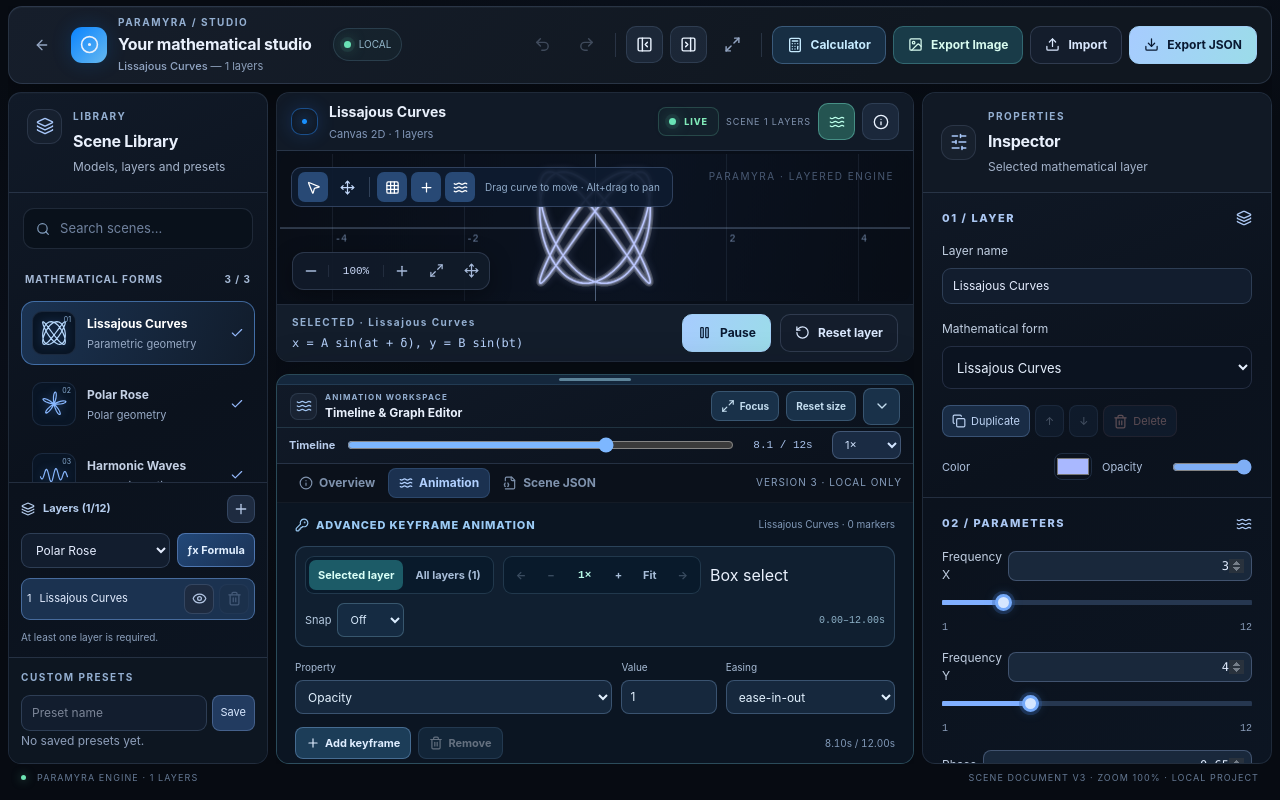
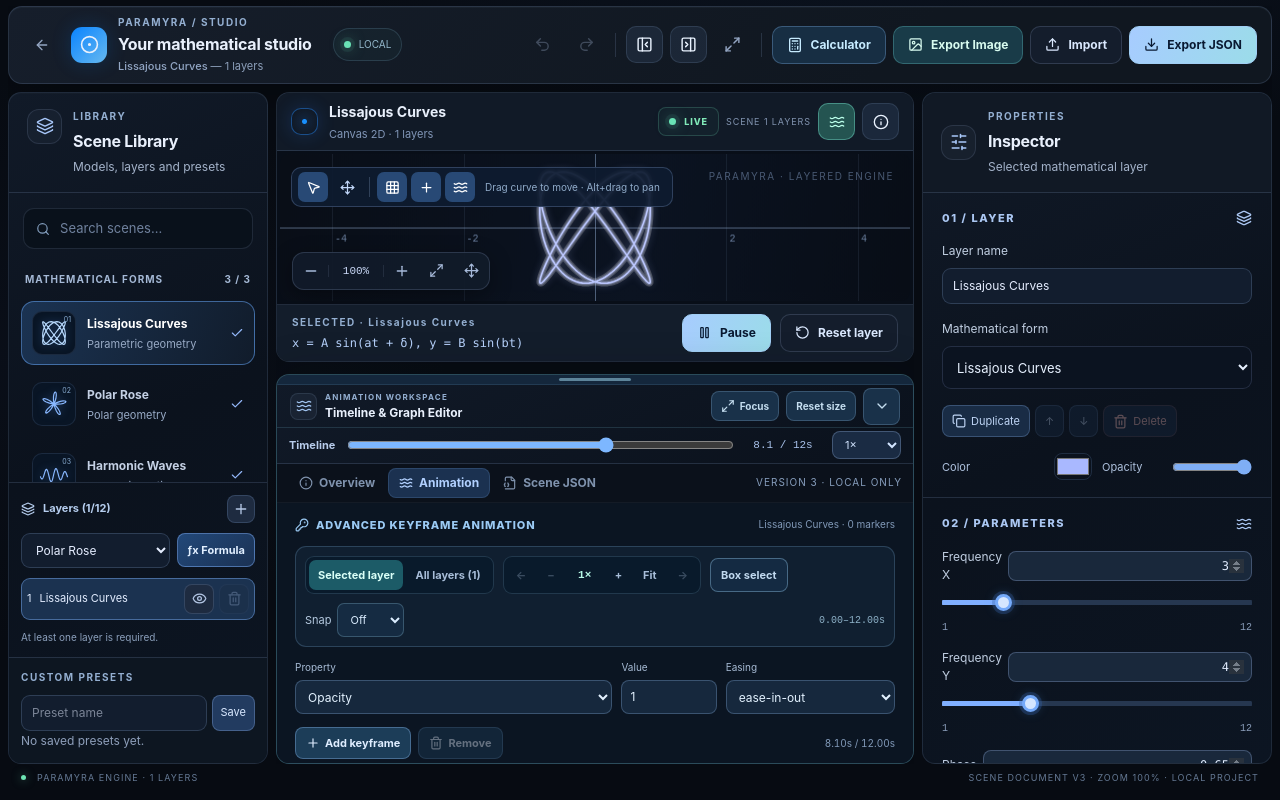
Before and after one commit to GendByteMaster/Paramyra, a Next.js app: page /studio in a window 1280 px wide. Both pictures are taken after a click on the tab "Animation". Built offline with nearby package versions, Linux system fonts and the light colour scheme.

Commit message:
style(timeline): visible box selection mode and touch-safe marquee gesture

```diff
--- a/src/app/studio-v07.css
+++ b/src/app/studio-v07.css
@@ -601,3 +601,10 @@
   .pm-timeline-visible {width:100%;margin:0;}
   .pm-overview-row {grid-template-columns:80px minmax(0,1fr);gap:5px;}
 }
+
+.pm-box-mode-button {min-height:34px;padding:6px 10px;border:1px solid #81adcc7a;border-radius:8px;
+  background:#142a42;color:#c1d9ef;font-size:11px;font-weight:650;}
+.pm-box-mode-button[aria-pressed=true] {background:#205a58;border-color:#88e8d5;color:#e0fff8;}
+.pm-box-mode-button:focus-visible {outline:2px solid #adf7e8;outline-offset:2px;}
+.pm-multitrack.pm-box-mode .pm-keyframe-marker {pointer-events:none;}
+.pm-multitrack.pm-box-mode .pm-animation-track {touch-action:none;cursor:crosshair;}
```
